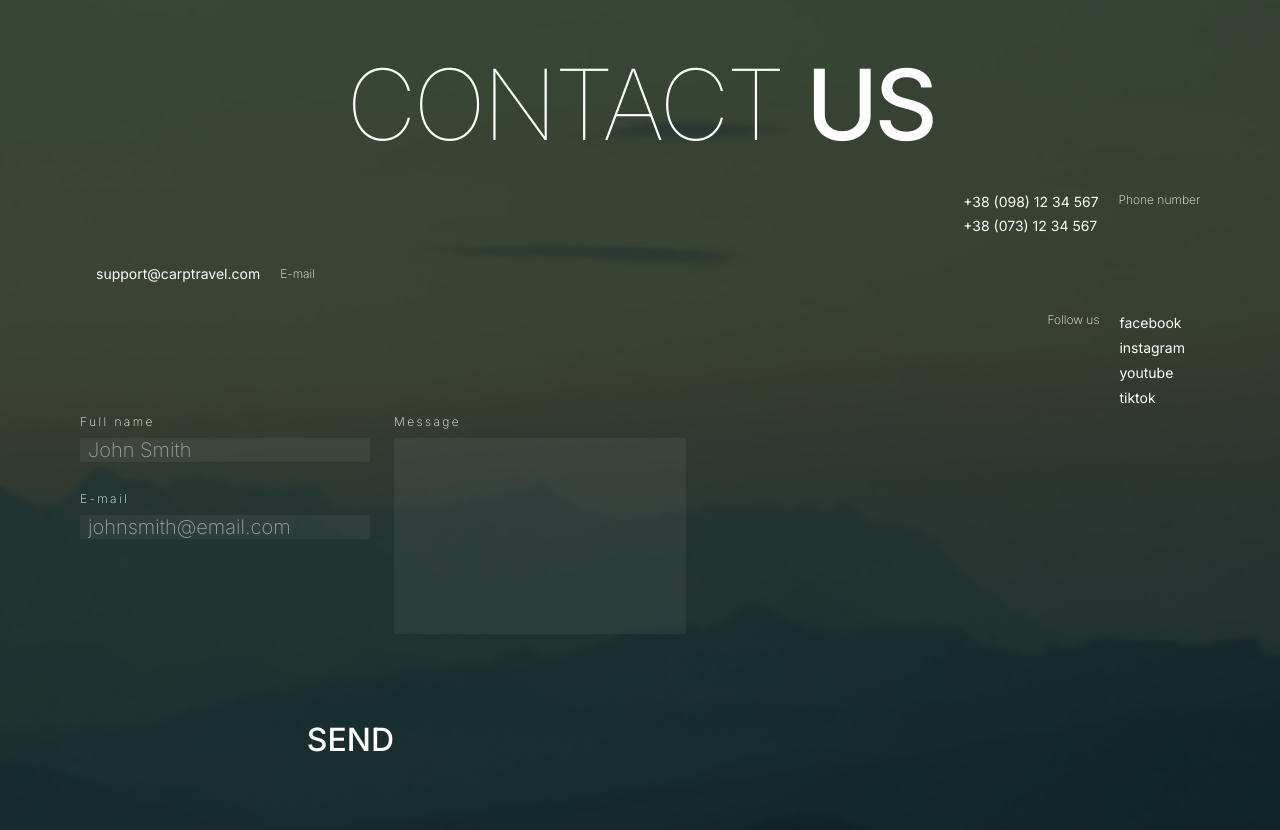
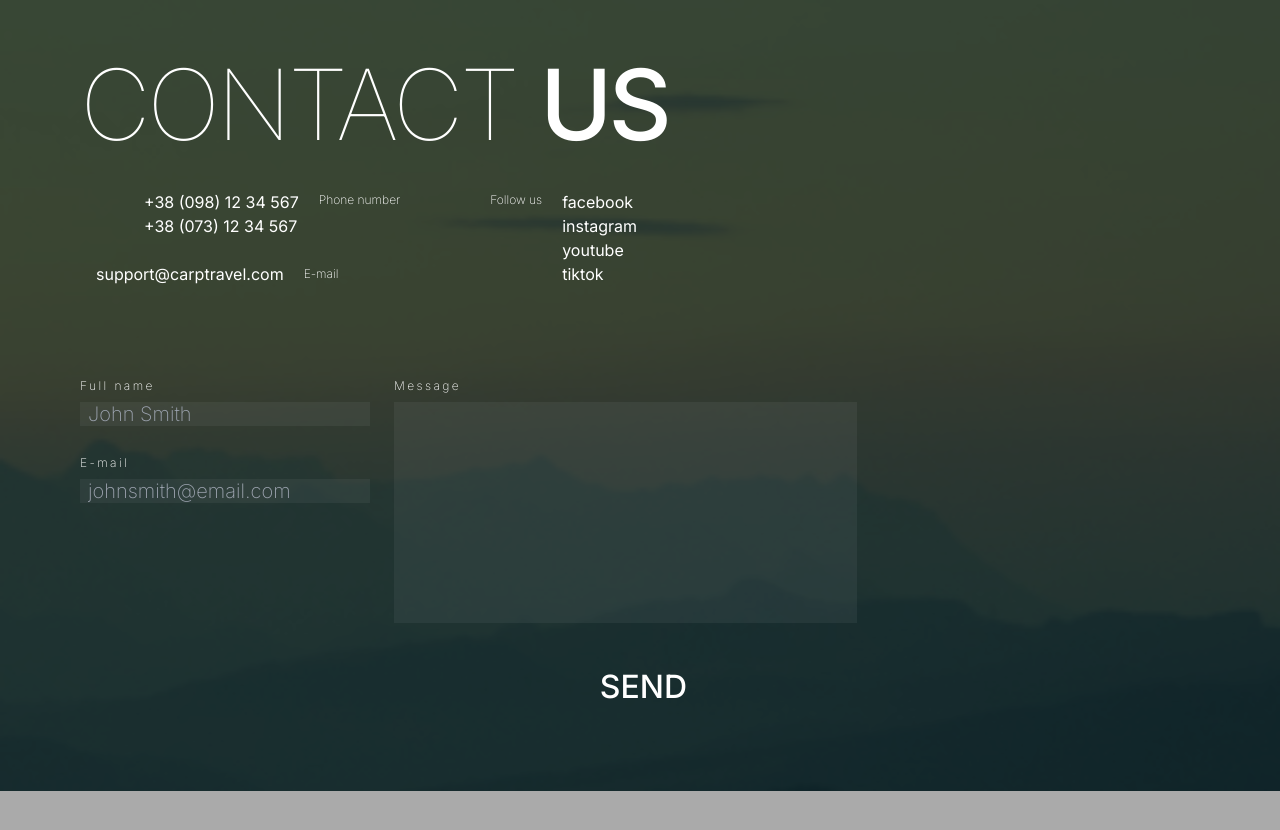
Before and after one commit to BohdanKushnerov/carp-travel, a Next.js app: page / in a window 1280 px wide. Shown: the top 830 px of the page. After the commit the page ends 800 px from the top, so only its background shows below. Built offline with nearby package versions, Linux system fonts and the light colour scheme; a web font is replaced by a local one.

Commit message:
add tablet styles for section contacts

```diff
--- a/src/components/Contacts/Contacts.tsx
+++ b/src/components/Contacts/Contacts.tsx
@@ -7,23 +7,24 @@ const Contacts = () => {
   return (
     <Section className="bg-contactsBcg bg-[url('/bcg-images/contacts-ex.png')] bg-cover bg-center bg-no-repeat py-[56px] bg-blend-overlay">
       <Container className="">
-        <h2 className="mb-[36px] text-[40px] font-thin uppercase leading-[140%] tracking-[-0.04em] md:text-center md:text-[67px] md:leading-[100%] xl:text-[98px]">
+        <h2 className="mb-[36px] text-[40px] font-thin uppercase leading-[140%] tracking-[-0.04em] md:text-left md:text-[67px] md:leading-[100%] xl:text-[98px]">
           Contact <b className="font-medium">us </b>
         </h2>
 
         {/*  */}
-        <div className="mb-[24px] flex flex-row justify-end gap-[20px]">
+        <div className="md:grid-cols-auto md:grid-custom-two-rows mb-[12px] md:mb-[64px] md:grid md:grid-cols-2 md:grid-rows-2">
+          <div className="mb-[24px] flex flex-row justify-end gap-[20px] md:order-1 md:ml-[64px]">
             <div className="flex flex-col">
               {/*  */}
               <a
-              className="text-[14px] font-normal leading-[171%]"
+                className="text-[14px] font-normal leading-[171%] md:text-[16px] md:leading-[150%]"
                 href="tel:+380981234567"
                 rel="noopener noreferrer nofollow"
               >
                 +38 (098) 12 34 567
               </a>
               <a
-              className="text-[14px] font-normal leading-[171%]"
+                className="text-[14px] font-normal leading-[171%] md:text-[16px] md:leading-[150%]"
                 href="tel:+380731234567"
                 rel="noopener noreferrer nofollow"
               >
@@ -35,9 +36,9 @@ const Contacts = () => {
           </div>
 
           {/*  */}
-        <div className="mb-[24px] ml-[16px] flex flex-row items-center gap-[20px]">
+          <div className="mb-[24px] ml-[16px] flex flex-row items-center gap-[20px] md:order-3">
             <a
-            className="text-[14px] font-normal leading-[171%]"
+              className="text-[14px] font-normal leading-[171%] md:text-[16px] md:leading-[150%]"
               href="mailto:support@carptravel.com"
               rel="noopener noreferrer nofollow"
             >
@@ -47,12 +48,12 @@ const Contacts = () => {
           </div>
 
           {/*  */}
-        <div className="mr-[15px] flex flex-row justify-end gap-[20px]">
+          <div className="mr-[15px] flex flex-row justify-end gap-[20px] md:order-2 md:row-span-2 md:ml-[90px] md:justify-normal">
             <p className="text-[12px] leading-[167%]">Follow us</p>
             <ul>
               <li>
                 <a
-                className="text-[14px] font-normal leading-[171%]"
+                  className="text-[14px] font-normal leading-[171%] md:text-[16px] md:leading-[150%]"
                   href="#"
                   rel="noopener noreferrer nofollow"
                 >
@@ -61,7 +62,7 @@ const Contacts = () => {
               </li>
               <li>
                 <a
-                className="text-[14px] font-normal leading-[171%]"
+                  className="text-[14px] font-normal leading-[171%] md:text-[16px] md:leading-[150%]"
                   href="#"
                   rel="noopener noreferrer nofollow"
                 >
@@ -70,7 +71,7 @@ const Contacts = () => {
               </li>
               <li>
                 <a
-                className="text-[14px] font-normal leading-[171%]"
+                  className="text-[14px] font-normal leading-[171%] md:text-[16px] md:leading-[150%]"
                   href="#"
                   rel="noopener noreferrer nofollow"
                 >
@@ -79,7 +80,7 @@ const Contacts = () => {
               </li>
               <li>
                 <a
-                className="text-[14px] font-normal leading-[171%]"
+                  className="text-[14px] font-normal leading-[171%] md:text-[16px] md:leading-[150%]"
                   href="#"
                   rel="noopener noreferrer nofollow"
                 >
@@ -87,6 +88,7 @@ const Contacts = () => {
                 </a>
               </li>
             </ul>
+          </div>
         </div>
 
         <ContactsForm />
--- a/src/components/Contacts/ContactsForm.tsx
+++ b/src/components/Contacts/ContactsForm.tsx
@@ -113,13 +113,13 @@ const ContactsForm = () => {
     <>
       {/*  */}
       <form
-        className="md:grid-custom-two-rows md:grid-cols-auto flex flex-col md:grid md:h-[316px] md:w-[463px] md:grid-cols-2 md:grid-rows-2 xl:h-[380px] xl:w-[606px]"
+        className="md:grid-custom-two-rows md:grid-cols-auto flex flex-col md:grid md:h-[301px] md:w-[704px] md:grid-cols-2 md:grid-rows-2 xl:h-[361px] xl:w-[607px]"
         action="/path"
         onSubmit={handleSubmit(onSubmit)}
         onChange={handleChange}
       >
         {/*  */}
-        <div className="md:mr-[20px] md:w-[222px] xl:mr-[24px] xl:w-[290px]">
+        <div className="md:order-1 md:mr-[20px] md:w-[222px] xl:mr-[24px] xl:w-[290px]">
           {formFields.map(field => (
             <label
               key={field.name}
@@ -153,15 +153,19 @@ const ContactsForm = () => {
           ))}
         </div>
 
+        {/* width: 463px;
+height: 249px; */}
         <label
           htmlFor="message"
-          className="mb-[16px] md:mb-0 md:w-[222px] xl:w-[292px]"
+          className="mb-[16px] md:order-2 md:h-[249px] md:w-[463px] xl:w-[292px]"
         >
           <span className="mb-1 block text-[12px] leading-[200%] tracking-[0.2em]">
             Message
           </span>
+          {/* width: 463px;
+height: 221px; */}
           <textarea
-            className="h-[196px] w-full resize-none bg-input px-[8px] py-[6px] outline-none focus:border"
+            className="h-[193px] md:w-[463px] md:h-[221px] w-full resize-none bg-input px-[8px] py-[6px] outline-none focus:border"
             {...register('message')}
             id="message"
             name="message"
@@ -171,8 +175,10 @@ const ContactsForm = () => {
         </label>
 
         {/*  */}
+        <div className="h-min md:order-3"></div>
+
         <button
-          className="ml-auto w-[82px] text-[30px] font-medium hover:text-gold focus:text-gold xl:w-auto xl:text-[32px]"
+          className="ml-auto h-min w-[82px] text-[30px] font-medium hover:text-gold focus:text-gold md:order-4 xl:w-auto xl:text-[32px]"
           type="submit"
         >
           SEND
```
Lines whose indentation alone changed are shown as unchanged.
